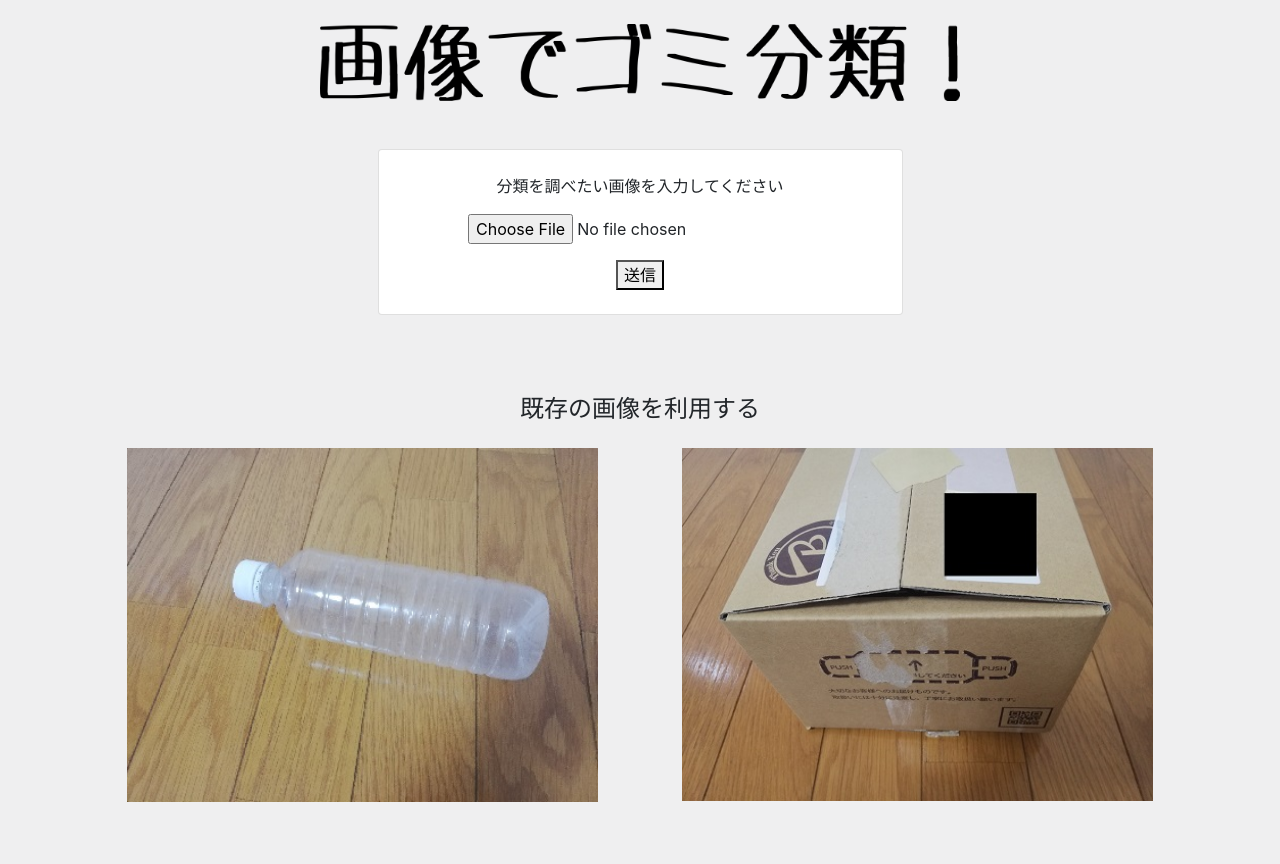
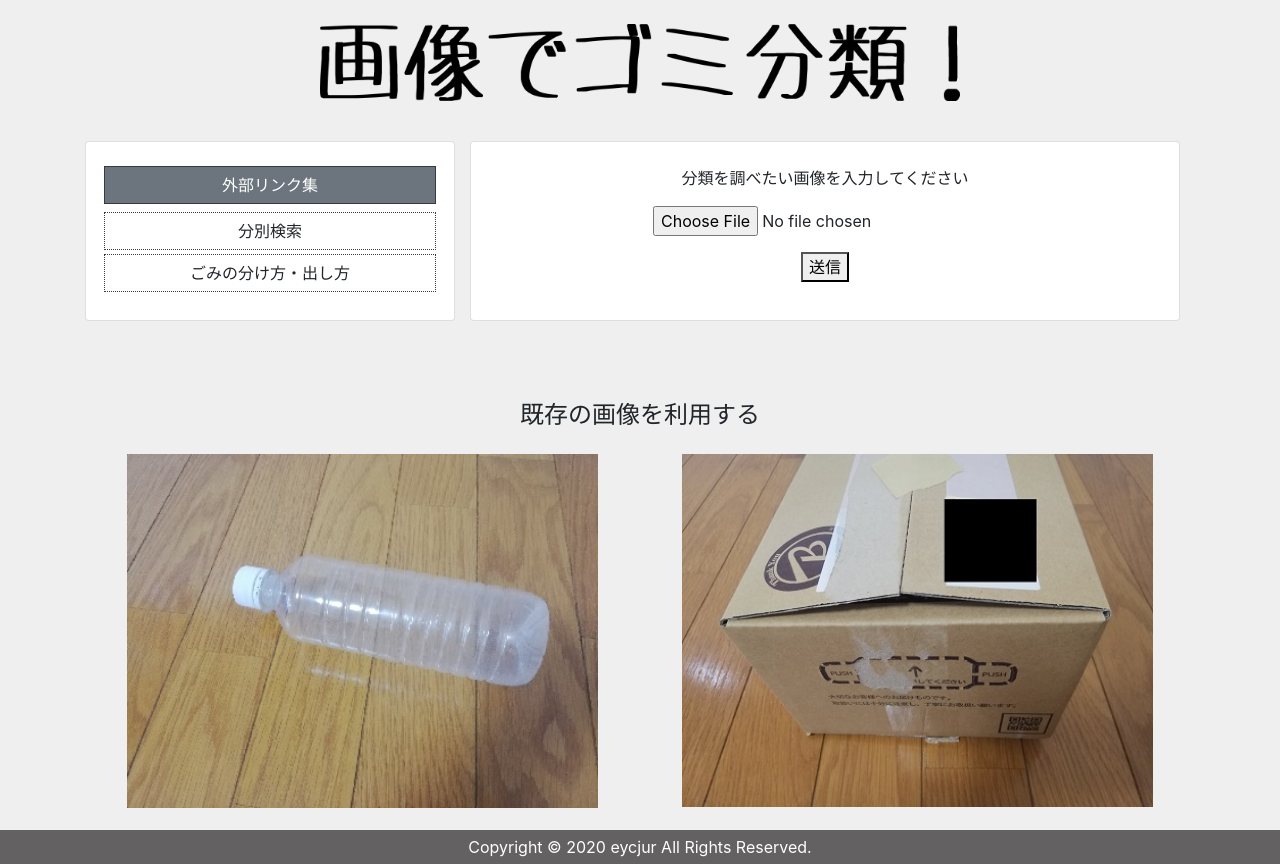
Before and after one commit to eycjur/garbage, a Django app: page / in a window 1280 px wide. Before the commit the page ends 802 px from the top, so only its background shows below. Run offline with Django 3.2, Linux system fonts and the light colour scheme; some libraries are stand-ins or nearby versions.

Commit message:
サイドバー追加

```diff
--- a/garbage_proj/garbage/static/garbage/css/style.css
+++ b/garbage_proj/garbage/static/garbage/css/style.css
@@ -8,6 +8,12 @@ body{
 	width: 50%;
 }
 
+#wrapper{
+	min-height: 100vh;
+	position: relative;
+	padding-bottom: 40px;
+}
+
 #result-img{
 	width: 100%;
 	height: auto;
@@ -16,3 +22,25 @@ body{
 .sample-img{
 	width: 90%;
 }
+
+a[role="button"]{
+	width: 90%;
+	border: dotted 1px;
+}
+
+p[role="button"]{
+	width: 90%;
+}
+
+p[role="button"]:not(:disabled):not(.disabled) {
+    cursor: default;
+}
+p[role="button"]:hover{
+	background-color: #6c757d ;
+}
+
+footer{
+	position: absolute;
+	bottom: 0;
+	width: 100%;
+}
--- a/garbage_proj/garbage/templates/garbage/index.html
+++ b/garbage_proj/garbage/templates/garbage/index.html
@@ -9,16 +9,23 @@
 	<link rel="stylesheet" type="text/css" href="{% static 'garbage/css/style.css' %}" />
 </head>
 <body>
-	<img src="./media/images/title.png" alt="画像でゴミ分類！" class="m-4" id="title">
+	<div id="wrapper">
+		<img src="./media/images/title.png" alt="画像でゴミ分類！" class="m-4 pb-3" id="title">
 		<div class="container row">
-		<div class="col-lg-6 offset-lg-3 col-md-8 offset-md-2">
-			<div class="container card p-4 mt-4">
+			<div class="card col-md-4 py-4 px-0 d-none d-md-block">
+				<p role="button" class="mb-2 btn border-dark rounded-0 btn-secondary">外部リンク集</p>
+				<a href="https://manage.delight-system.com/threeR/web/bunbetsu?menu=bunbetsu&jichitaiId=kashiwashi&areaId=22125&areaName=%2F&lang=ja&benriCateId=7&bunbetsuCateId=7&faqCateId=%2F&howToCateId=&search=%E3%83%9A%E3%83%83%E3%83%88%E3%83%9C%E3%83%88%E3%83%AB&dummy=" class="btn btn-default border-dark mb-1 rounded-0" role="button" target="_blank" rel="noopener noreferrer">分別検索</a>
+				<a href="https://manage.delight-system.com/threeR/web/benri?menu=benri&jichitaiId=kashiwashi&areaId=22125&benriCateId=7&bunbetsuCateId=7&faqCateId=%2f&lang=ja" class="btn btn-default border-dark mb-1 rounded-0" role="button" target="_blank" rel="noopener noreferrer">ごみの分け方・出し方</a>
+			</div>
+			<div class="col-md-8">
+				<div class="container card p-4 h-100">
 					<p>分類を調べたい画像を入力してください</p>
 					<form action="{% url "garbage:result" %}" method="post" enctype="multipart/form-data">
 						{% csrf_token %}
 						{{ form }}
 						<br>
-					<button type="submit" class="mt-3">送信</button>
+						<button type="submit" class="mt-3 wait-disappear">送信</button>
+						<!-- <img src="./media/images/temp1.jpg" alt="" class="wait-appear"> -->
 					</form>
 				</div>
 			</div>
@@ -36,5 +43,9 @@
 				</a>
 			</div>
 		</div>
+		<footer>
+			<p id="copyright" class="mb-0">Copyright &copy; 2020 eycjur All Rights Reserved.</p>
+		</footer>
+	</div>
 </body>
 </html>
--- a/garbage_proj/garbage/views.py
+++ b/garbage_proj/garbage/views.py
@@ -68,6 +68,7 @@ def predict(img):
     img.save("media/images/image.png")
     img = np.array(img.resize((img_width, img_height)))
     classes = ['不燃ごみ', '包装容器プラスチック類', '可燃ごみ', '有害ごみ', '資源品']
+    days = ["第2・4木曜日", "水曜日", "火・金曜日", "第1・3金曜日", "第1・3金曜日"]
 
     x = image.img_to_array(img)
     x = np.expand_dims(x, axis=0)
@@ -77,6 +78,6 @@ def predict(img):
     pred = model.predict(x)[0]
     # 結果を表示する
     np.set_printoptions(suppress=True)
-    pred_dict = {c:"{:.2f}".format(s) for (c, s) in zip(classes, pred*100)}
-    pred_dict = sorted(pred_dict.items(), key=lambda x:x[1], reverse=True)
-    return pred_dict
+    pred_list = [[c, "{:.2f}".format(s), d] for (c, s, d) in zip(classes, pred*100, days)]
+    pred_list = sorted(pred_list, key=lambda x:x[1], reverse=True)
+    return pred_list
```
Also changed, not shown: garbage_proj/garbage/templates/garbage/result.html (+16 -7 lines), garbage_proj/media/images/image.png, qiita_image/ps-3.png (added), qiita_image/ps-4.png (added). Lines whose indentation alone changed are shown as unchanged.
